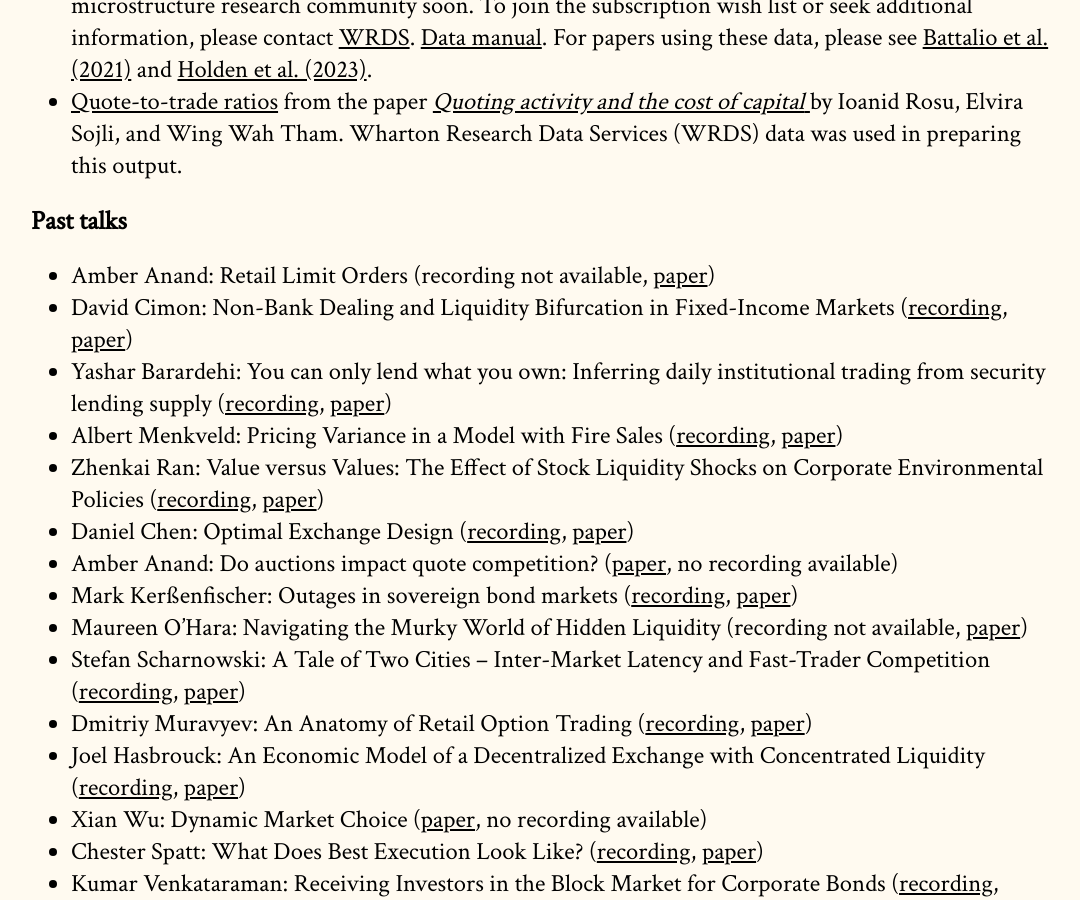
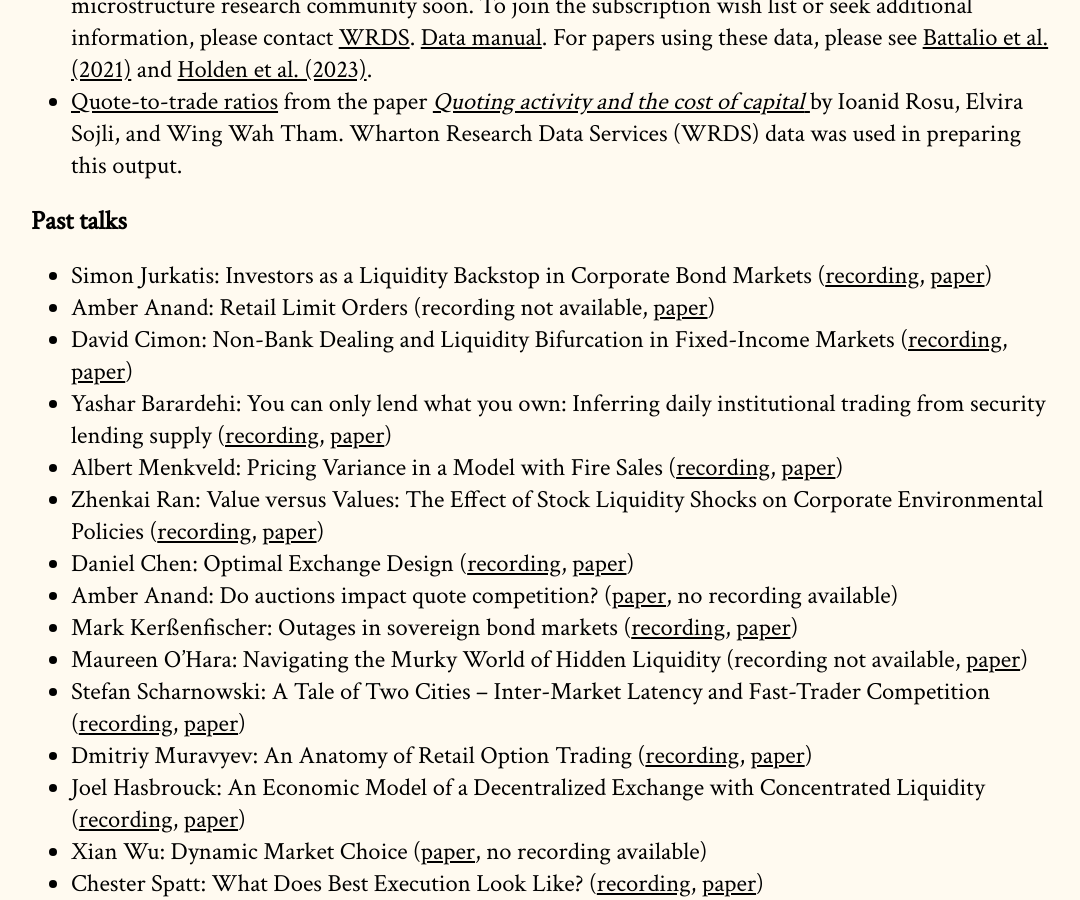
Before and after one commit to cpfiffer/microstructure.exchange, a Jekyll site: the page built from index.md, in a window 1280 px wide and 900 px high, scrolled down 2892 px. Shown: the whole window, without its empty margins (97-1177 px from the left). Built offline with Jekyll 4.4.1, drawn with Linux system fonts in a browser that asks for light colours; some web fonts are replaced.

Commit message:
Update index.md

```diff
--- a/index.md
+++ b/index.md
@@ -72,6 +72,7 @@ The Microstructure Exchange will host resources, tools, and data for microstruct
 - [Quote-to-trade ratios](https://drive.google.com/file/d/1H8wMvA_59-N5Y_xiDPGTbpBsX5BFwOIV/view) from the paper [_Quoting activity and the cost of capital_ ](https://papers.ssrn.com/sol3/papers.cfm?abstract_id=3005928) by Ioanid Rosu, Elvira Sojli, and Wing Wah Tham. Wharton Research Data Services (WRDS) data was used in preparing this output.
 
 ## Past talks
+- Simon Jurkatis: Investors as a Liquidity Backstop in Corporate Bond Markets ([recording](https://youtu.be/5NQv2gQu-Sw), [paper](https://papers.ssrn.com/sol3/papers.cfm?abstract_id=5229934))
 - Amber Anand: Retail Limit Orders (recording not available, [paper](https://microstructure.exchange/papers/Retail%20Limit%20Orders%2004082025.pdf))
 - David Cimon: Non-Bank Dealing and Liquidity Bifurcation in Fixed-Income Markets ([recording](https://youtu.be/68jL8D6bIcE), [paper](https://papers.ssrn.com/sol3/papers.cfm?abstract_id=5089905))
 - Yashar Barardehi: You can only lend what you own: Inferring daily institutional trading from security lending supply ([recording](https://youtu.be/vowFSp6tBuw), [paper](https://papers.ssrn.com/sol3/papers.cfm?abstract_id=5025126))
```
